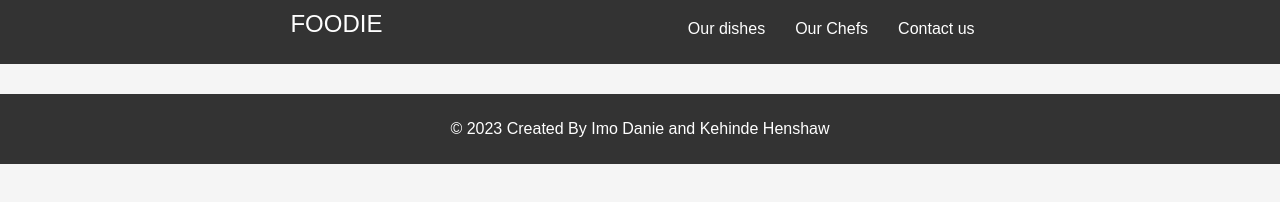
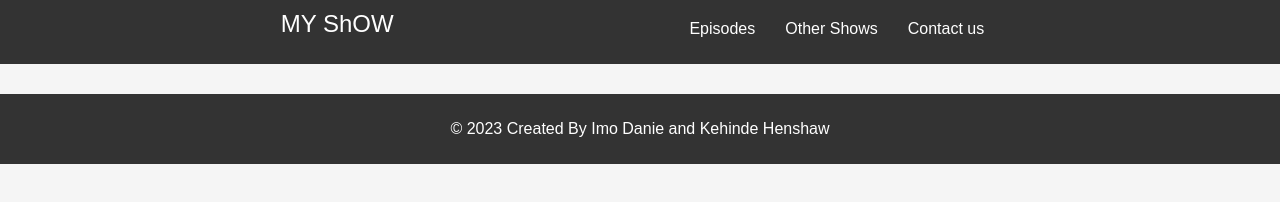
Before and after one commit to Armynerh/javascript-capstone, a website built with webpack: page src/index.html in a window 1280 px wide. Built offline with nearby package versions, Linux system fonts and the light colour scheme; no server answers.

Commit message:
modify index.html for API

```diff
--- a/src/index.html
+++ b/src/index.html
@@ -4,14 +4,14 @@
     <meta charset="UTF-8">
     <meta name="viewport" content="width=device-width, initial-scale=1.0">
     <link rel="stylesheet" href="https://cdnjs.cloudflare.com/ajax/libs/font-awesome/6.4.0/css/all.min.css">
-    <title>Food App</title>
+    <title>TV App</title>
 </head>
 <body>
     <nav>
-        <div class="logo">FOODIE</div>
+        <div class="logo">MY ShOW</div>
         <ul class="nav-menu">
-            <li class="menu-item">Our dishes</li>
-            <li class="menu-item">Our Chefs</li>
+            <li class="menu-item">Episodes</li>
+            <li class="menu-item">Other Shows</li>
             <li class="menu-item">Contact us</li>
         </ul>
     </nav>
@@ -22,7 +22,7 @@
         <button class="close-button">×</button>
         <h2 id="itemComments">Comments for Item</h2>
         <div class="comment-display" id="commentsList">
-            <!-- Existing and dynamically added comments will appear here -->
+
         </div>
         <form id="commentsForm">
             <input type="text" class="name-input" placeholder="Your Name">
```
